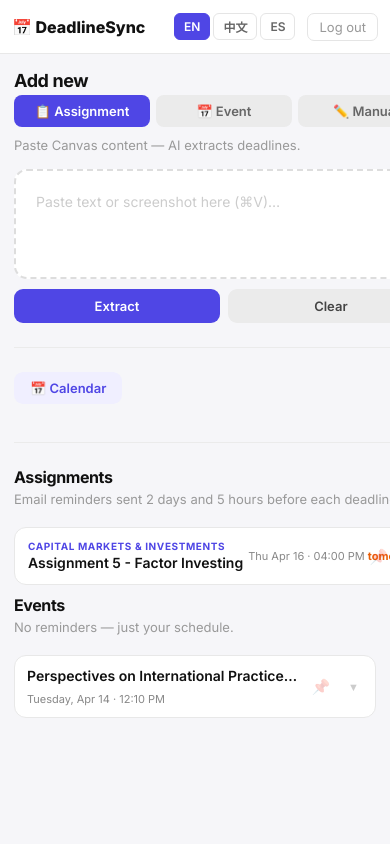
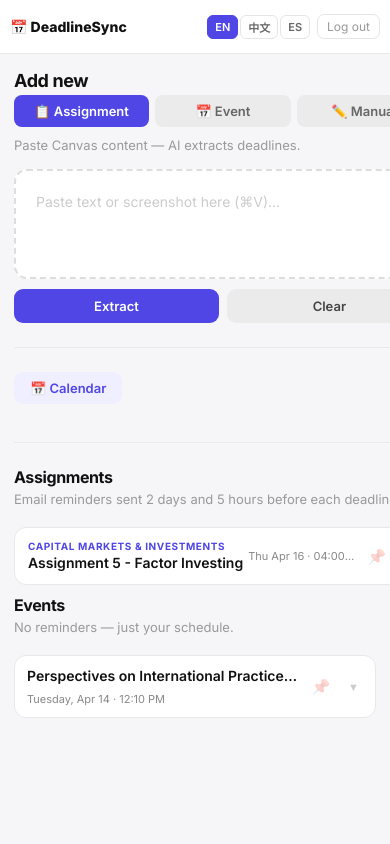
Before and after one commit to BestyYang/Deadline-sync, a Flask app: page /dashboard in a window 390 px wide; the page is wider, and only the part inside the window is pictured. Run offline with Flask 3, Linux system fonts and the light colour scheme; a user stored in the database is signed in; data comes from the database, SQL or seed files in the repository; some libraries are stand-ins or nearby versions.

Commit message:
Fix mobile horizontal overflow and topbar crowding
- html/body: overflow-x:hidden to eliminate any horizontal scroll
- .topbar: shrink logo, lang-btn, logout to fit 375px screens
- .course-tag: nowrap+ellipsis so long course names never wrap to
  a second line inside folded card headers
- .due: flex-shrink:1 + overflow:hidden so long dates can't push
  cards wider than the viewport (was: flex-shrink:0 + white-space:
  nowrap with no clipping — root cause of the overflow bug)
- Suppress <br> before countdown so folded header stays one line

Co-Authored-By: Claude Sonnet 4.6 <noreply@anthropic.com>

```diff
--- a/templates/dashboard.html
+++ b/templates/dashboard.html
@@ -103,7 +103,7 @@
     }
     .acard.done { opacity: .45; }
     .acard-top { display: flex; justify-content: space-between; align-items: flex-start; gap: 10px; }
-    .course-tag { font-size: 10px; font-weight: 700; letter-spacing: .6px; text-transform: uppercase; color: #4f46e5; margin-bottom: 2px; }
+    .course-tag { font-size: 10px; font-weight: 700; letter-spacing: .6px; text-transform: uppercase; color: #4f46e5; margin-bottom: 2px; white-space: nowrap; overflow: hidden; text-overflow: ellipsis; }
     .acard-title { font-size: 14px; font-weight: 600; line-height: 1.3; }
     .acard-meta { text-align: right; flex-shrink: 0; }
     .due { font-size: 12px; color: #888; white-space: nowrap; }
@@ -227,45 +227,58 @@
 
     /* ── Mobile responsive ── */
     @media (max-width: 700px) {
-      .topbar { padding: 0 12px; }
+      /* ── Prevent ANY horizontal overflow ── */
+      html, body { overflow-x: hidden; max-width: 100vw; }
+
+      /* ── Topbar: shrink everything to fit logo + 3 lang btns + logout ── */
+      .topbar { padding: 0 10px; }
+      .logo { font-size: 14px; }
       .user-email { display: none; }
+      .topbar-right { gap: 7px; }
+      .lang-switcher { gap: 2px; }
+      .lang-btn { padding: 3px 7px; font-size: 11px; }
+      .logout { font-size: 12px; padding: 4px 9px; }
 
+      /* ── Layout ── */
       .layout { flex-direction: column; padding: 16px 14px 60px; gap: 0; }
-
       .events-col { width: 100%; }
       .events-sticky { position: static; margin-top: 0; }
 
+      /* ── Input tabs ── */
       .input-tabs { flex-wrap: wrap; }
       .itab { flex: 1; text-align: center; padding: 8px 10px; }
 
-      /* Hide drag handle — HTML5 drag needs a mouse; useless on touch */
-      .drag-handle { display: none !important; }
-
-      /* Cards: slightly less padding on mobile */
+      /* ── Cards ── */
       .acard { padding: 12px 13px; }
       .ecard { padding: 11px 12px; }
 
-      /* Fold header: keep due-date always one line on mobile */
+      /* Hide drag handle — HTML5 drag is mouse-only, useless on touch */
+      .drag-handle { display: none !important; }
+
+      /* Due date: allow it to shrink and clip so it can't push card wider */
       .acard-header { gap: 5px; }
-      .due { font-size: 11px; max-width: 110px; }
-      /* Hide <br> before countdown so it appears inline, not on a second line */
+      .due { font-size: 11px; flex-shrink: 1; overflow: hidden;
+             text-overflow: ellipsis; max-width: 108px; white-space: nowrap; }
+      /* Suppress <br> so countdown shows inline on the same line */
       .due br { display: none; }
       .due span { margin-left: 3px; }
 
-      /* Fold icon slightly bigger hit area */
+      /* Fold / pin icons: slightly bigger hit area */
       .fold-icon { font-size: 11px; padding: 2px 4px; }
       .pin-btn   { padding: 4px 6px; font-size: 15px; }
 
-      /* Points badge — was 11px/1px padding, way too small on mobile */
+      /* Points badge — 11 px was too small to read on mobile */
       .pts { font-size: 13px !important; padding: 3px 10px !important; }
 
-      /* Bigger tap targets for action buttons */
+      /* Action buttons: bigger tap targets, wrap if needed */
       .card-actions { flex-wrap: wrap; gap: 6px; }
       .btn-sm { padding: 9px 15px; font-size: 13px; }
       .ecard-foot { flex-wrap: wrap; gap: 6px; }
 
+      /* Modal */
       .modal { padding: 20px 16px; border-radius: 12px; }
 
+      /* Row buttons: fill width */
       .row { flex-wrap: wrap; }
       .btn { flex: 1; text-align: center; }
     }
```
